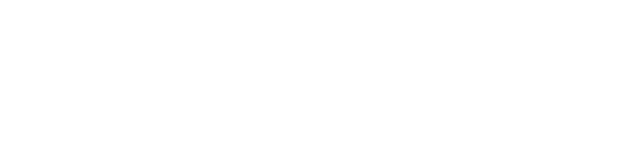
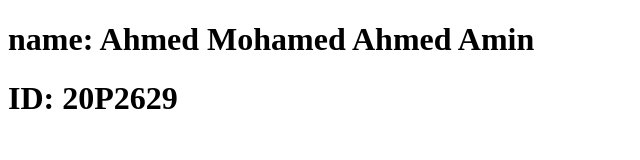
Before and after one commit to ahmedamin-89/Task-Organizer, a plain HTML site: page index.html in a window 1280 px wide. Shown: the whole page, without its empty margins (0-640 px from the left). Drawn offline with Linux system fonts and the light colour scheme; files that its build step writes are made by us from their sources.

Commit message:
added name and id

```diff
--- a/index.html
+++ b/index.html
@@ -6,5 +6,8 @@
     <title>Task Organizer</title>
     <link rel="stylesheet" href="css/style.css" />
   </head>
-  <body></body>
+  <body>
+    <h1>name: Ahmed Mohamed Ahmed Amin</h1>
+    <h1>ID: 20P2629</h1>
+  </body>
 </html>
```
